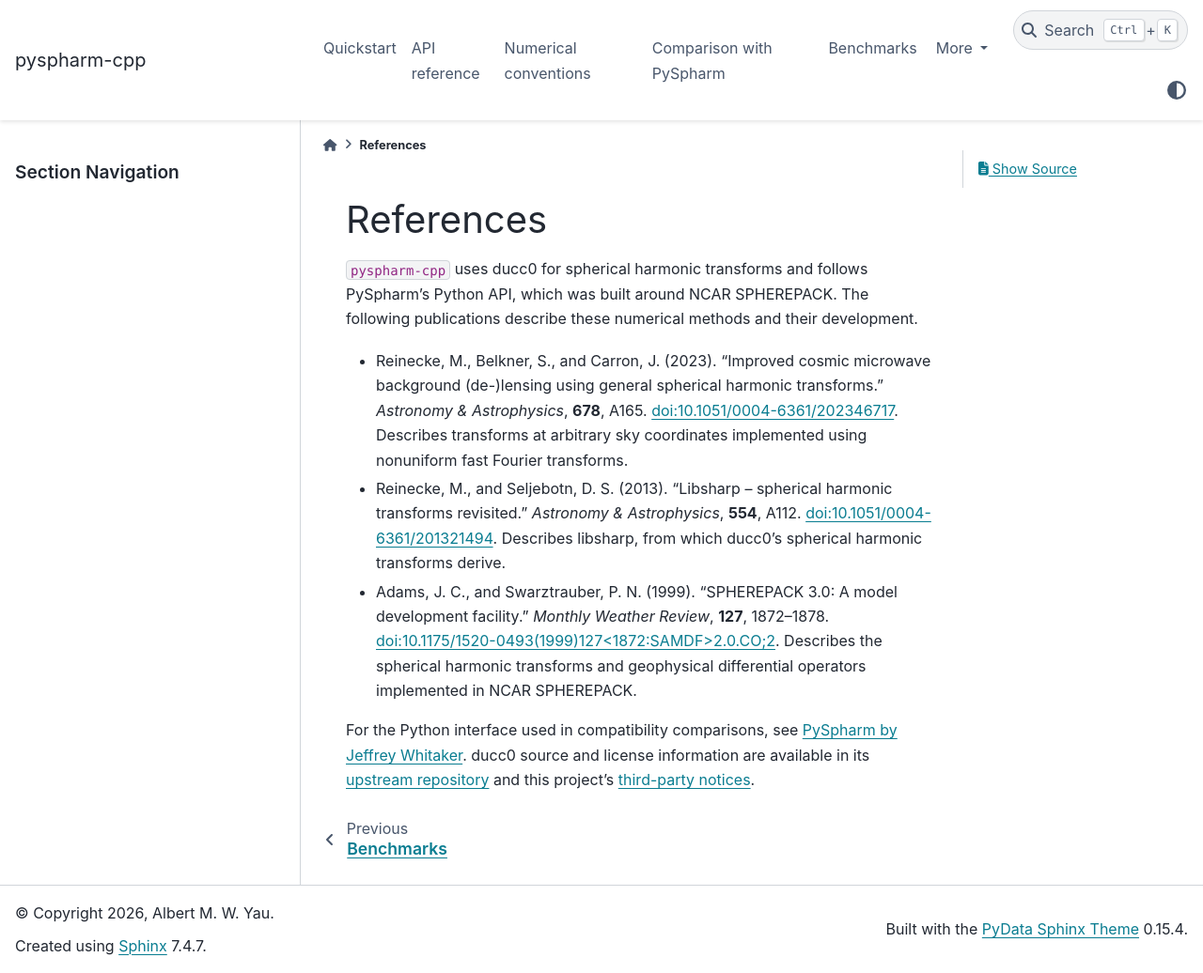
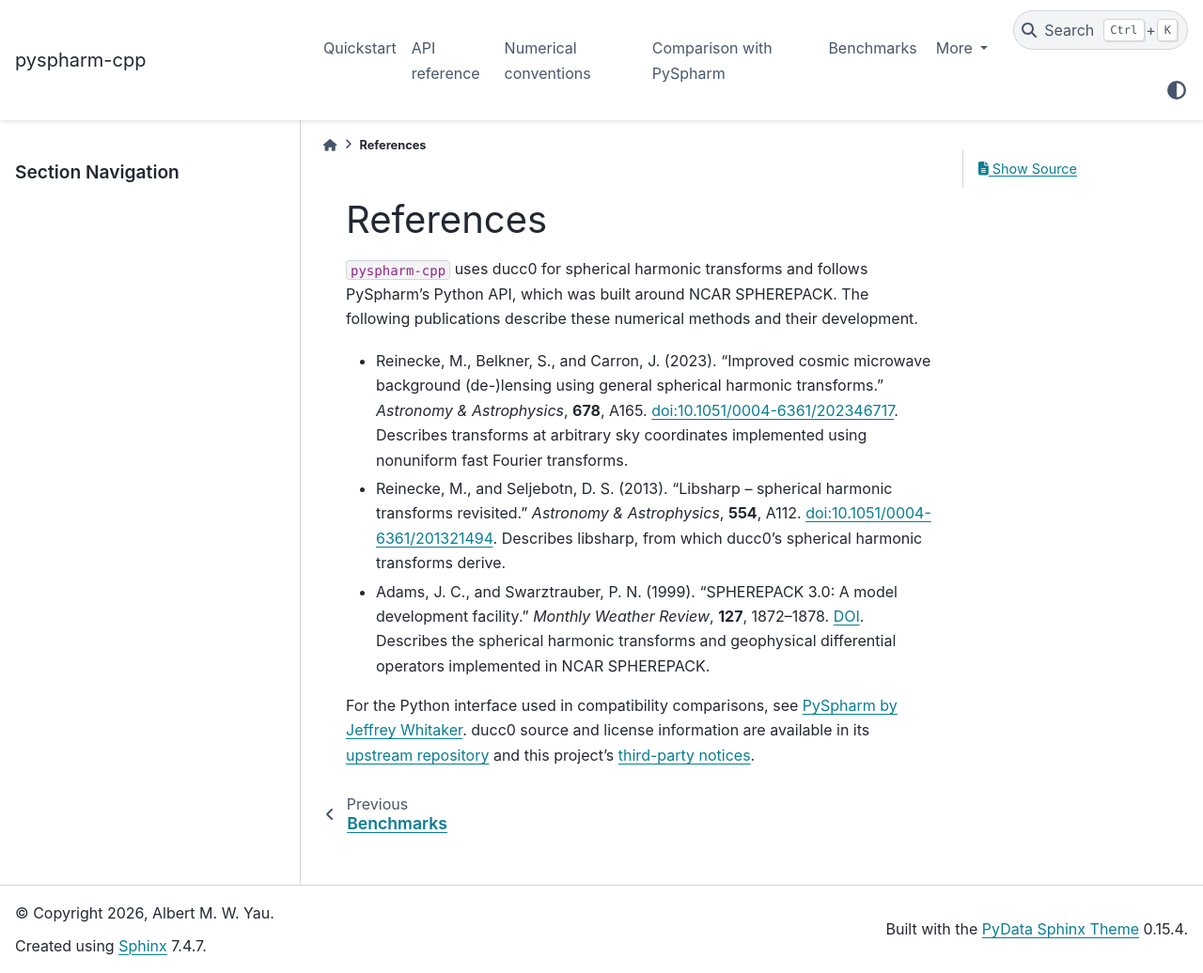
Before and after one commit to mwyau/pyspharm-cpp, a Sphinx documentation site: the page built from docs/references.md, in a window 1280 px wide and 1036 px high. Shown: the whole window at 94% size. Built offline with Sphinx 7.4.7 and the PyData theme 0.15.4, drawn with Linux system fonts in a browser that asks for light colours.

```diff
--- a/docs/references.md
+++ b/docs/references.md
@@ -6,6 +6,6 @@
 
 - Reinecke, M., Belkner, S., and Carron, J. (2023). “Improved cosmic microwave background (de-)lensing using general spherical harmonic transforms.” *Astronomy & Astrophysics*, **678**, A165. [doi:10.1051/0004-6361/202346717](https://doi.org/10.1051/0004-6361/202346717). Describes transforms at arbitrary sky coordinates implemented using nonuniform fast Fourier transforms.
 - Reinecke, M., and Seljebotn, D. S. (2013). “Libsharp – spherical harmonic transforms revisited.” *Astronomy & Astrophysics*, **554**, A112. [doi:10.1051/0004-6361/201321494](https://doi.org/10.1051/0004-6361/201321494). Describes libsharp, from which ducc0's spherical harmonic transforms derive.
-- Adams, J. C., and Swarztrauber, P. N. (1999). “SPHEREPACK 3.0: A model development facility.” *Monthly Weather Review*, **127**, 1872–1878. [doi:10.1175/1520-0493(1999)127<1872:SAMDF>2.0.CO;2](https://doi.org/10.1175/1520-0493(1999)127%3C1872:SAMDF%3E2.0.CO;2). Describes the spherical harmonic transforms and geophysical differential operators implemented in NCAR SPHEREPACK.
+- Adams, J. C., and Swarztrauber, P. N. (1999). “SPHEREPACK 3.0: A model development facility.” *Monthly Weather Review*, **127**, 1872–1878. [DOI](https://doi.org/10.1175/1520-0493(1999)127%3C1872:SAMDF%3E2.0.CO;2). Describes the spherical harmonic transforms and geophysical differential operators implemented in NCAR SPHEREPACK.
 
 For the Python interface used in compatibility comparisons, see [PySpharm by Jeffrey Whitaker](https://github.com/jswhit/pyspharm). ducc0 source and license information are available in its [upstream repository](https://gitlab.mpcdf.mpg.de/mtr/ducc) and this project's [third-party notices](https://github.com/mwyau/pyspharm-cpp/blob/main/THIRD_PARTY_NOTICES.md).
```
Also changed, not shown: README.md (+6 -6 lines), docs/pyspharm-compatibility.md (+1 -2 lines), 1 other file.
